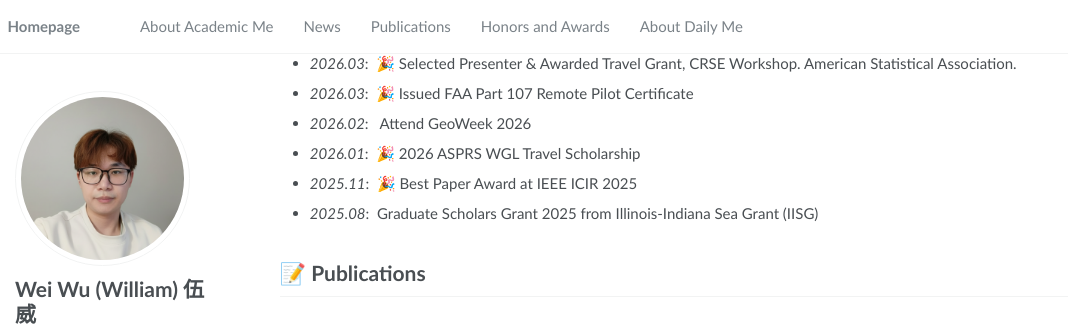
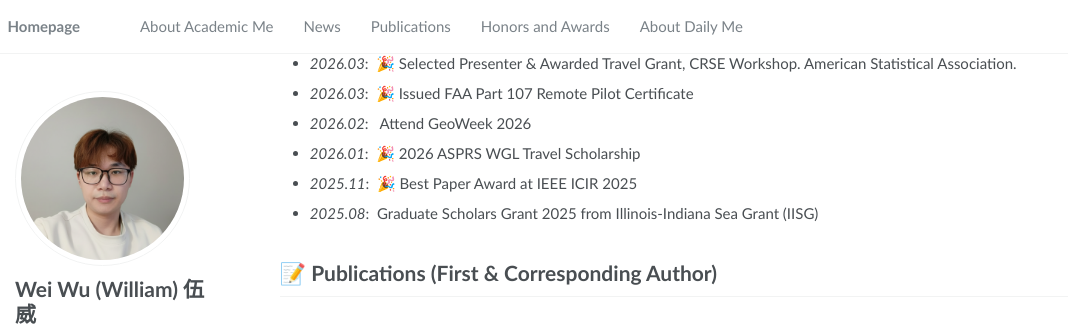
Before and after one commit to wuwei5v/weiwu.github.io, a Jekyll site: the page built from _pages/about.md, in a window 1280 px wide and 900 px high, scrolled down 310 px, cut to the strip 0-333 px from the top of the window. Shown: the whole strip, without its empty margins (0-1068 px from the left). Built offline with Jekyll 4.4.1, drawn with Linux system fonts in a browser that asks for light colours.

Commit message:
update about.md

```diff
--- a/_pages/about.md
+++ b/_pages/about.md
@@ -34,7 +34,7 @@ I am a Ph.D. Student in Construction Management Technology at [Purdue University
 
 <span class='anchor' id='publications'></span>
 
-# 📝 Publications
+# 📝 Publications (First & Corresponding Author)
 
 <div class='paper-box'>
 <div class='paper-box-image'>
```
